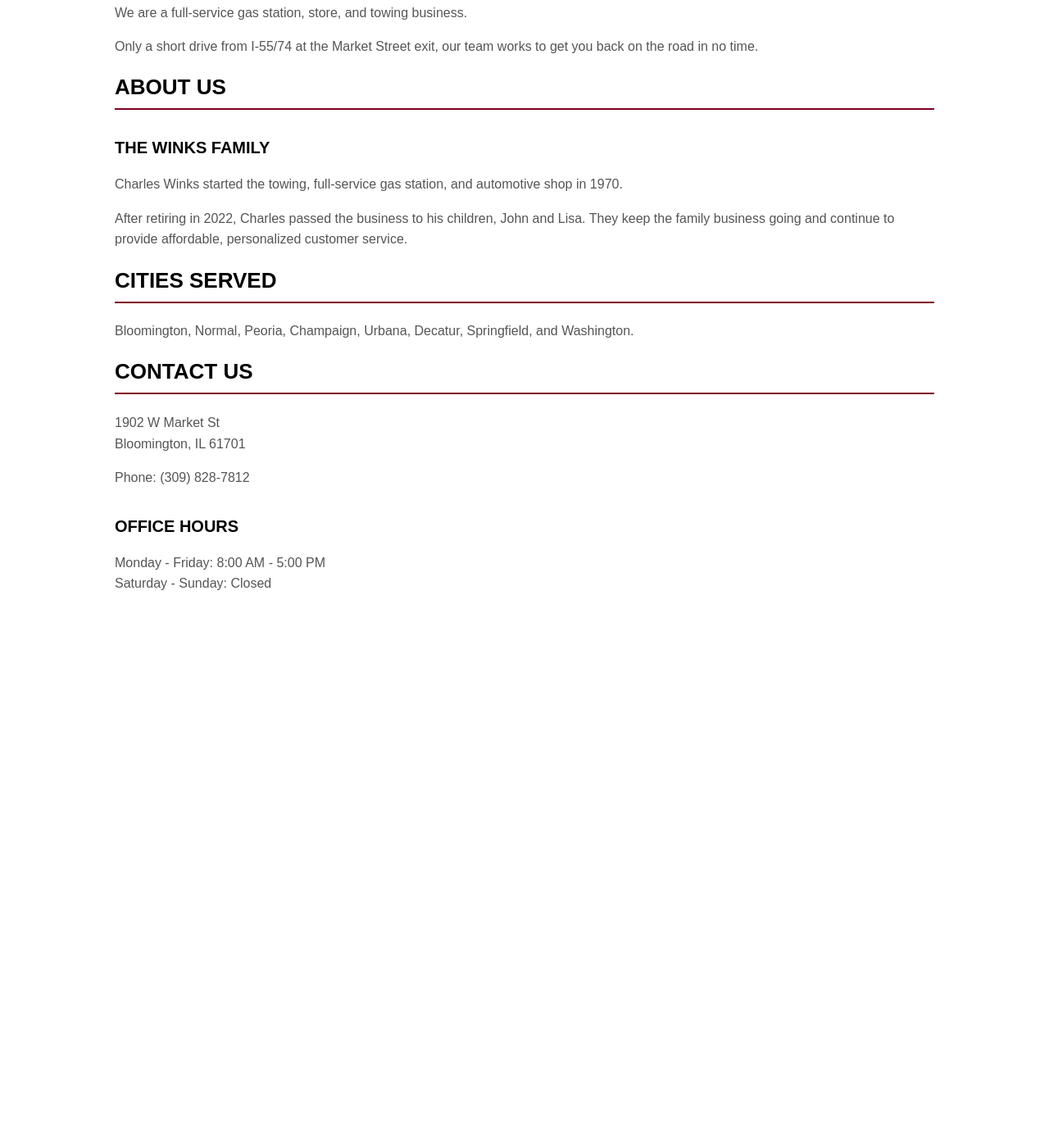
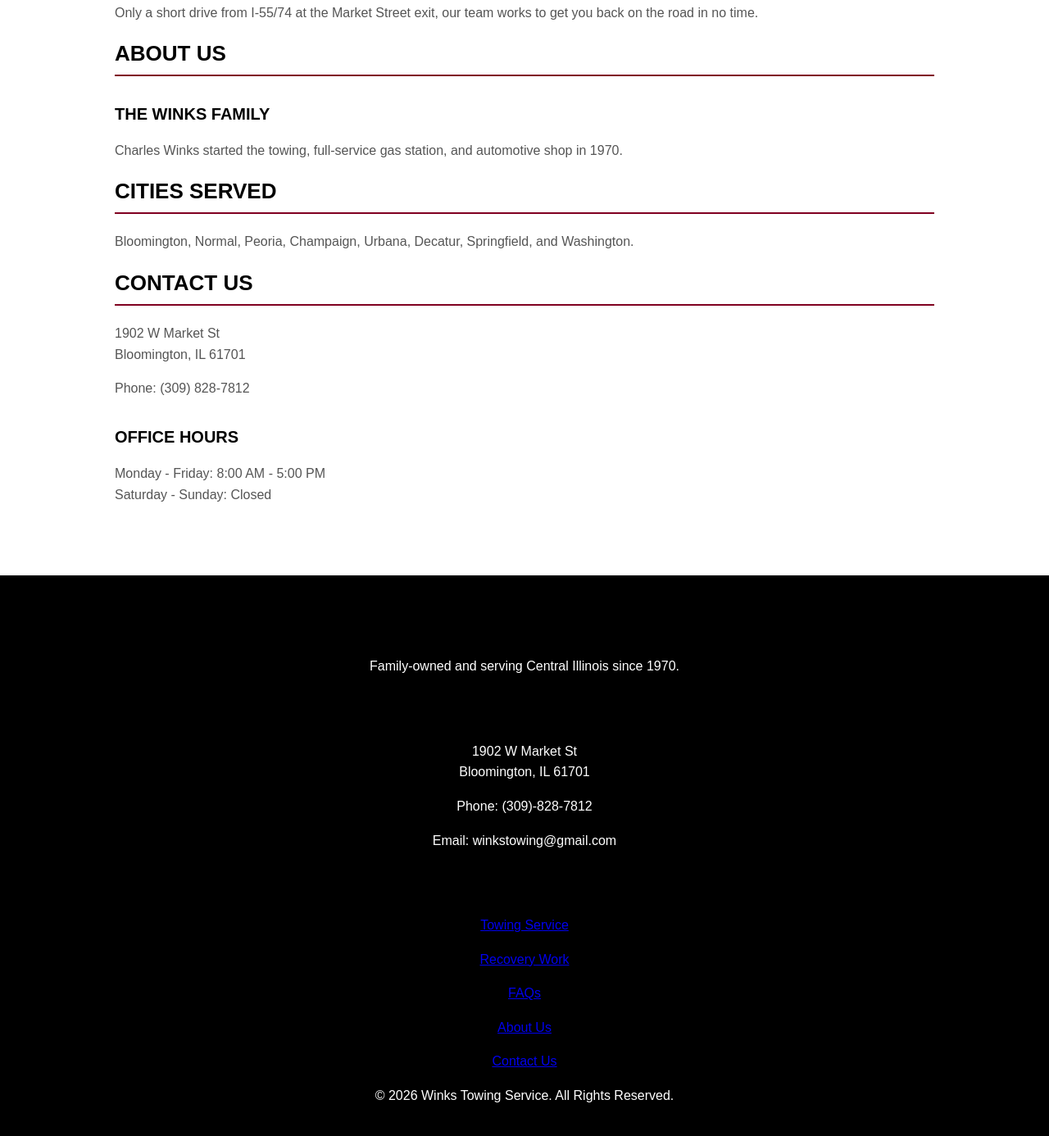
Before and after one commit to JackEisenbraun/IT363, a plain HTML site: page About_Us.html in a window 1280 px wide. Shown: the part 732-2118 px from the top of the page at 82% size. Before the commit the page ends 1533 px from the top, so only its background shows below. Drawn offline with Linux system fonts and the light colour scheme; files whose address does not match are found by name.

Commit message:
Update About Us page with footer and content changes
Removed redundant paragraphs and added a footer with contact information and quick links.

```diff
--- a/About_Us.html
+++ b/About_Us.html
@@ -23,7 +23,8 @@
             <a href="index.html">Towing Service</a>
             <a href="recoverywork.html">Recovery Work</a>
             <a href="FAQ.html">FAQ's</a>
-            <a href="contact.html">Contact Us</a>
+            <a href="ContactUs.html">Contact Us</a>
+            <a href="admin.html">Admin</a>
         </nav>
     </header>
 
@@ -45,10 +46,6 @@
         </p>
 
         <p>
-            We are a full-service gas station, store, and towing business.
-        </p>
-
-        <p>
             Only a short drive from I-55/74 at the Market Street exit,
             our team works to get you back on the road in no time.
         </p>
@@ -60,13 +57,6 @@
         <p>
             Charles Winks started the towing, full-service gas station,
             and automotive shop in 1970.
-        </p>
-
-        <p>
-            After retiring in 2022, Charles passed the business to
-            his children, John and Lisa. They keep the family business
-            going and continue to provide affordable, personalized
-            customer service.
         </p>
 
         <h2>CITIES SERVED</h2>
@@ -94,6 +84,44 @@
 
     </main>
 
+    <footer>
+
+        <div class="footer-content">
+
+            <div>
+                <h3>WINKS TOWING SERVICE</h3>
+                <p>
+                    Family-owned and serving Central Illinois
+                    since 1970.
+                </p>
+            </div>
+
+            <div>
+                <h3>CONTACT US</h3>
+                <p>
+                    1902 W Market St<br>
+                    Bloomington, IL 61701
+                </p>
+                <p>Phone: (309)-828-7812</p>
+                <p>Email: winkstowing@gmail.com</p>
+            </div>
+
+            <div>
+                <h3>QUICK LINKS</h3>
+                <p><a href="index.html">Towing Service</a></p>
+                <p><a href="recoverywork.html">Recovery Work</a></p>
+                <p><a href="FAQ.html">FAQs</a></p>
+                <p><a href="AboutUs.html">About Us</a></p>
+                <p><a href="ContactUs.html">Contact Us</a></p>
+            </div>
+
+        </div>
+
+        <div class="footer-bottom">
+            <p>© 2026 Winks Towing Service. All Rights Reserved.</p>
+        </div>
+
+    </footer>
 </body>
 
 </html>
```
